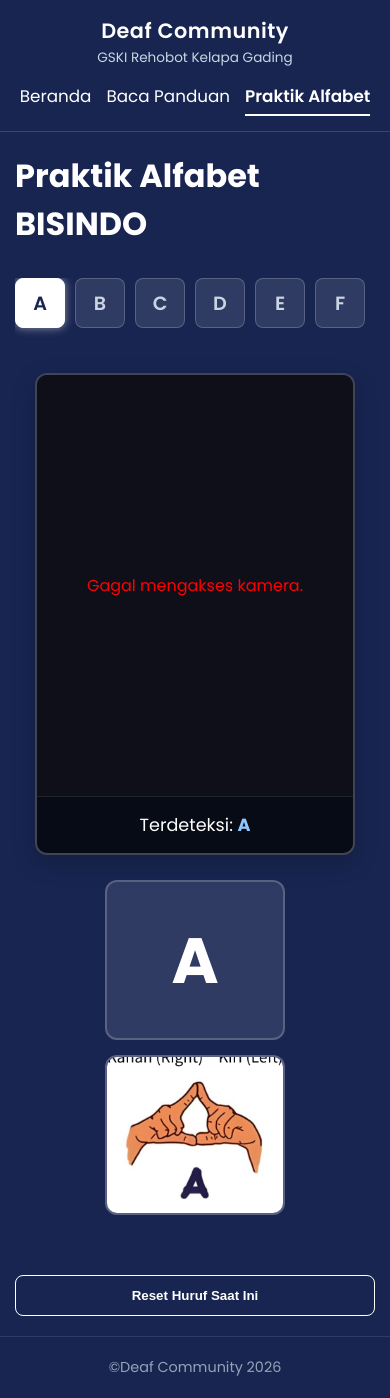
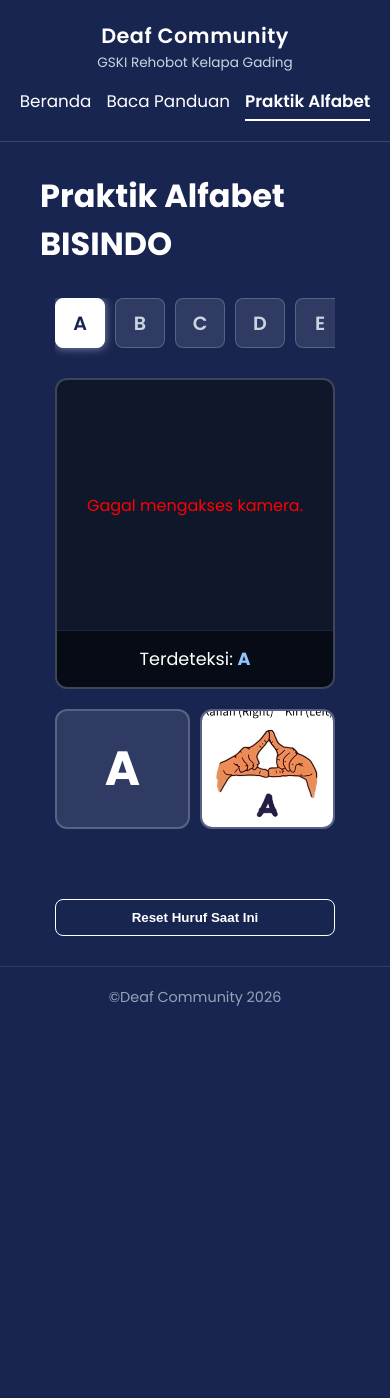
Before and after one commit to denisyundaa/skripsi-alfabet-bisindo-web, a Flask app: page /praktik in a window 390 px wide. After the commit the page ends 1006 px from the top, so only its background shows below. Run offline with Flask 3, Linux system fonts and the light colour scheme; parts of the project's set-up code (start-up, migrations or seed data) failed here and were passed over; some libraries are stand-ins or nearby versions.

Commit message:
Update CSS layout final

```diff
--- a/static/style.css
+++ b/static/style.css
@@ -13,7 +13,7 @@ body {
     min-height: 100vh;
 }
 
-/*navbar*/
+/* navbar */
 .navbar {
     display: flex;
     justify-content: space-between;
@@ -63,7 +63,7 @@ body {
     border-bottom: 2px solid #ffffff;
 }
 
-/*beranda*/
+/* beranda */
 .main-section {
     flex: 1;
     display: flex;
@@ -108,7 +108,7 @@ body {
     box-shadow: 0 6px 15px rgba(0, 0, 0, 0.3);
 }
 
-/*baca panduan*/
+/* baca panduan */
 .panduan-section {
     flex: 1;
     display: flex;
@@ -126,11 +126,10 @@ body {
 
 .panduan-grid {
     display: grid;
-    grid-template-columns: repeat(auto-fit, minmax(300px, 1fr));
+    grid-template-columns: repeat(3, 1fr);
     gap: 30px;
     max-width: 1100px;
     margin-bottom: 50px;
-    width: 100%;
 }
 
 .panduan-item {
@@ -189,7 +188,7 @@ body {
     color: #e2e8f0;
 }
 
-/*praktik alfabet (tampilan komputer)*/
+/* praktik alfabet */
 .praktik-section {
     flex: 1;
     display: flex;
@@ -205,25 +204,18 @@ body {
 }
 
 .praktik-container {
-    display: grid;
-    grid-template-columns: 1fr 1fr;
-    grid-template-areas:
-        "huruf huruf"
-        "kamera panel";
-    gap: 40px;
+    display: flex;
+    gap: 30px;
     width: 100%;
-    max-width: 1000px;
-    margin: 0 auto;
+    max-width: 1200px;
+    justify-content: space-between;
 }
 
-/* grid huruf */
 .grid-abjad {
-    grid-area: huruf;
-    display: flex;
-    flex-wrap: wrap;
-    justify-content: center;
+    display: grid;
+    grid-template-columns: repeat(4, 1fr);
     gap: 10px;
-    margin-bottom: 10px;
+    align-content: start;
 }
 
 .abjad-btn {
@@ -249,35 +241,23 @@ body {
     box-shadow: 0 0 10px rgba(255, 255, 255, 0.5);
 }
 
-/* KAMERA PORTRAIT */
 .kamera-container {
-    grid-area: kamera;
-    justify-self: end;
-    width: 100%;
-    max-width: 320px;
+    flex: 1;
     display: flex;
     flex-direction: column;
     border: 2px solid rgba(255, 255, 255, 0.2);
     border-radius: 12px;
     overflow: hidden;
     background-color: #0f172a;
-    box-shadow: 0 8px 24px rgba(0,0,0,0.2);
 }
 
 .kamera-feed {
-    width: 100%;
-    aspect-ratio: 3 / 4;
-    position: relative;
+    flex: 1;
+    min-height: 400px;
     display: flex;
     justify-content: center;
     align-items: center;
-    background-color: #0f0f1a;
-}
-
-.kamera-feed video {
-    width: 100% !important;
-    height: 100% !important;
-    object-fit: cover !important;
+    position: relative;
 }
 
 .kamera-placeholder {
@@ -289,8 +269,8 @@ body {
     background-color: rgba(0, 0, 0, 0.5);
     padding: 15px 20px;
     font-size: 1.1rem;
+    font-weight: 400;
     text-align: center;
-    font-weight: 400;
     border-top: 1px solid rgba(255, 255, 255, 0.1);
 }
 
@@ -299,24 +279,20 @@ body {
     color: #93c5fd;
 }
 
-/* PANEL KANAN (GAMBAR & TOMBOL) */
 .panel-kanan {
-    grid-area: panel;
-    justify-self: start;
     display: flex;
     flex-direction: column;
     gap: 25px;
-    width: 100%;
+    width: 300px;
 }
 
 .target-container {
     display: flex;
     gap: 15px;
-    flex-wrap: wrap;
 }
 
 .target-huruf {
-    width: 180px;
+    width: 200px;
     height: 160px;
     background-color: rgba(255, 255, 255, 0.1);
     border: 2px solid rgba(255, 255, 255, 0.2);
@@ -329,7 +305,7 @@ body {
 }
 
 .gambar-referensi {
-    width: 180px;
+    width: 200px;
     height: 160px;
     object-fit: cover;
     border-radius: 12px;
@@ -340,13 +316,13 @@ body {
 .validasi-container {
     display: flex;
     flex-direction: column;
-    align-items: flex-start;
+    align-items: center;
     gap: 10px;
-    margin-top: 10px;
+    margin-top: 20px;
 }
 
 .ikon-centang {
-    width: 60px;
+    width: 80px;
     height: auto;
 }
 
@@ -363,8 +339,7 @@ body {
 .aksi-container {
     display: flex;
     gap: 10px;
-    width: 100%;
-    max-width: 375px;
+    margin-top: auto;
 }
 
 .btn-sekunder {
@@ -372,7 +347,7 @@ body {
     background-color: transparent;
     color: #ffffff;
     border: 1px solid #ffffff;
-    padding: 12px;
+    padding: 10px;
     border-radius: 8px;
     font-weight: 600;
     cursor: pointer;
@@ -388,7 +363,7 @@ body {
     background-color: #ffffff;
     color: #182551;
     border: none;
-    padding: 12px;
+    padding: 10px;
     border-radius: 8px;
     font-weight: 700;
     cursor: pointer;
@@ -429,8 +404,6 @@ body {
 .selesai-action {
     display: flex;
     gap: 20px;
-    flex-wrap: wrap;
-    justify-content: center;
 }
 
 .btn-sekunder-link {
@@ -461,92 +434,88 @@ body {
     border-top: 1px solid rgba(255, 255, 255, 0.1);
 }
 
-/*media req tampilan mobile */
-@media screen and (max-width: 768px) {
-    /* Navbar HP */
+/* media req mobile responsif */
+@media screen and (max-width: 850px) {
     .navbar {
-        flex-direction: column;
-        padding: 15px;
-        gap: 15px;
+        flex-direction: column !important;
+        padding: 20px 15px !important;
+        gap: 15px !important;
         text-align: center;
     }
-
+    .logo-container {
+        align-items: center !important;
+    }
     .nav-links {
-        flex-wrap: wrap;
-        justify-content: center;
-        gap: 15px;
-    }
-
-    /* tampilan beranda sm bacapanduan di hp */
-    .main-title {
-        font-size: 2.5rem;
-    }
-
-    .panduan-section {
-        padding: 20px;
-    }
-
-    .panduan-title {
-        font-size: 1.8rem;
-        text-align: center;
-    }
-
-    /* praktik alfabet di hp */
-    .praktik-section {
-        padding: 20px 15px;
+        flex-wrap: wrap !important;
+        justify-content: center !important;
+        gap: 15px !important;
     }
 
     .praktik-container {
-        display: flex;
-        flex-direction: column;
-        align-items: center;
-        gap: 25px;
+        flex-direction: column !important;
+        align-items: center !important;
+        gap: 20px !important;
+        padding: 0 15px !important;
     }
 
-    /* grid huruf di hp*/
+    /* grid huruf di hp */
     .grid-abjad {
-        display: flex;
-        flex-wrap: nowrap;
-        overflow-x: auto;
-        width: 100%;
-        padding-bottom: 10px;
-        justify-content: flex-start;
+        display: flex !important;
+        flex-direction: row !important;
+        flex-wrap: nowrap !important;
+        overflow-x: auto !important;
+        width: 100% !important;
+        max-width: 100vw !important;
+        padding-bottom: 10px !important;
+        justify-content: flex-start !important;
         -webkit-overflow-scrolling: touch;
     }
+    .abjad-btn {
+        flex: 0 0 50px !important;
+        height: 50px !important;
+    }
 
-    .abjad-btn {
-        flex: 0 0 auto;
+    .kamera-container {
+        width: 100% !important;
+        max-width: 100% !important;
+    }
+
+    .kamera-feed {
+        min-height: 250px !important;
     }
 
     .panel-kanan {
-        align-items: center;
+        width: 100% !important;
+        align-items: center !important;
     }
 
     .target-container {
-        justify-content: center;
+        display: flex !important;
+        flex-direction: row !important;
+        justify-content: center !important;
+        gap: 10px !important;
+        width: 100% !important;
     }
-
-    .validasi-container {
-        align-items: center;
+    .target-huruf, .gambar-referensi {
+        width: 140px !important;
+        height: 120px !important;
+        font-size: 3rem !important;
     }
 
     .aksi-container {
-        flex-direction: column;
-        max-width: 100%;
+        flex-direction: column !important;
+        width: 100% !important;
+    }
+    .btn-sekunder, .btn-utama-kecil {
+        width: 100% !important;
     }
 
-    /*selesai belajar tampilan hp*/
-    .selesai-section {
-        padding: 30px 20px;
-    }
-
-    .selesai-action {
-        flex-direction: column;
-        width: 100%;
-    }
-
-    .selesai-action .btn-utama,
-    .selesai-action .btn-sekunder-link {
-        width: 100%;
-    }
+    .main-title { font-size: 2.2rem !important; }
+    .main-description { font-size: 1rem !important; padding: 0 10px !important; }
+    .panduan-title { font-size: 1.8rem !important; text-align: center; }
+    .panduan-section { padding: 20px 15px !important; }
+    .panduan-grid { grid-template-columns: 1fr !important; }
+    .selesai-section { padding: 30px 15px !important; }
+    .selesai-action { flex-direction: column !important; width: 100% !important; }
+    .selesai-action .btn-utama, .selesai-action .btn-sekunder-link { width: 100% !important; }
 }
--- a/templates/bacapanduan.html
+++ b/templates/bacapanduan.html
@@ -8,7 +8,7 @@
     <link rel="preconnect" href="https://fonts.googleapis.com">
     <link rel="preconnect" href="https://fonts.gstatic.com" crossorigin>
     <link href="https://fonts.googleapis.com/css2?family=Poppins:wght@400;600;700&display=swap" rel="stylesheet">
-    <link rel="stylesheet" href="{{ url_for('static', filename='style.css') }}?v=8">
+    <link rel="stylesheet" href="{{ url_for('static', filename='style.css') }}?v=10">
 </head>
 <body>
 
--- a/templates/beranda.html
+++ b/templates/beranda.html
@@ -9,7 +9,7 @@
     <link rel="preconnect" href="https://fonts.googleapis.com">
     <link rel="preconnect" href="https://fonts.gstatic.com" crossorigin>
     <link href="https://fonts.googleapis.com/css2?family=Poppins:wght@400;600;700&display=swap" rel="stylesheet">
-    <link rel="stylesheet" href="{{ url_for('static', filename='style.css') }}?v=8">
+    <link rel="stylesheet" href="{{ url_for('static', filename='style.css') }}?v=10">
 </head>
 <body>
 
--- a/templates/praktikalfabet.html
+++ b/templates/praktikalfabet.html
@@ -8,7 +8,7 @@
     <link rel="preconnect" href="https://fonts.googleapis.com">
     <link rel="preconnect" href="https://fonts.gstatic.com" crossorigin>
     <link href="https://fonts.googleapis.com/css2?family=Poppins:wght@400;600;700&display=swap" rel="stylesheet">
-    <link rel="stylesheet" href="{{ url_for('static', filename='style.css') }}?v=8">
+    <link rel="stylesheet" href="{{ url_for('static', filename='style.css') }}?v=10">
 </head>
 <body>
 
--- a/templates/selesaibelajar.html
+++ b/templates/selesaibelajar.html
@@ -8,7 +8,7 @@
     <link rel="preconnect" href="https://fonts.googleapis.com">
     <link rel="preconnect" href="https://fonts.gstatic.com" crossorigin>
     <link href="https://fonts.googleapis.com/css2?family=Poppins:wght@400;600;700&display=swap" rel="stylesheet">
-    <link rel="stylesheet" href="{{ url_for('static', filename='style.css') }}?v=8">
+    <link rel="stylesheet" href="{{ url_for('static', filename='style.css') }}?v=10">
 </head>
 <body>
 
```
